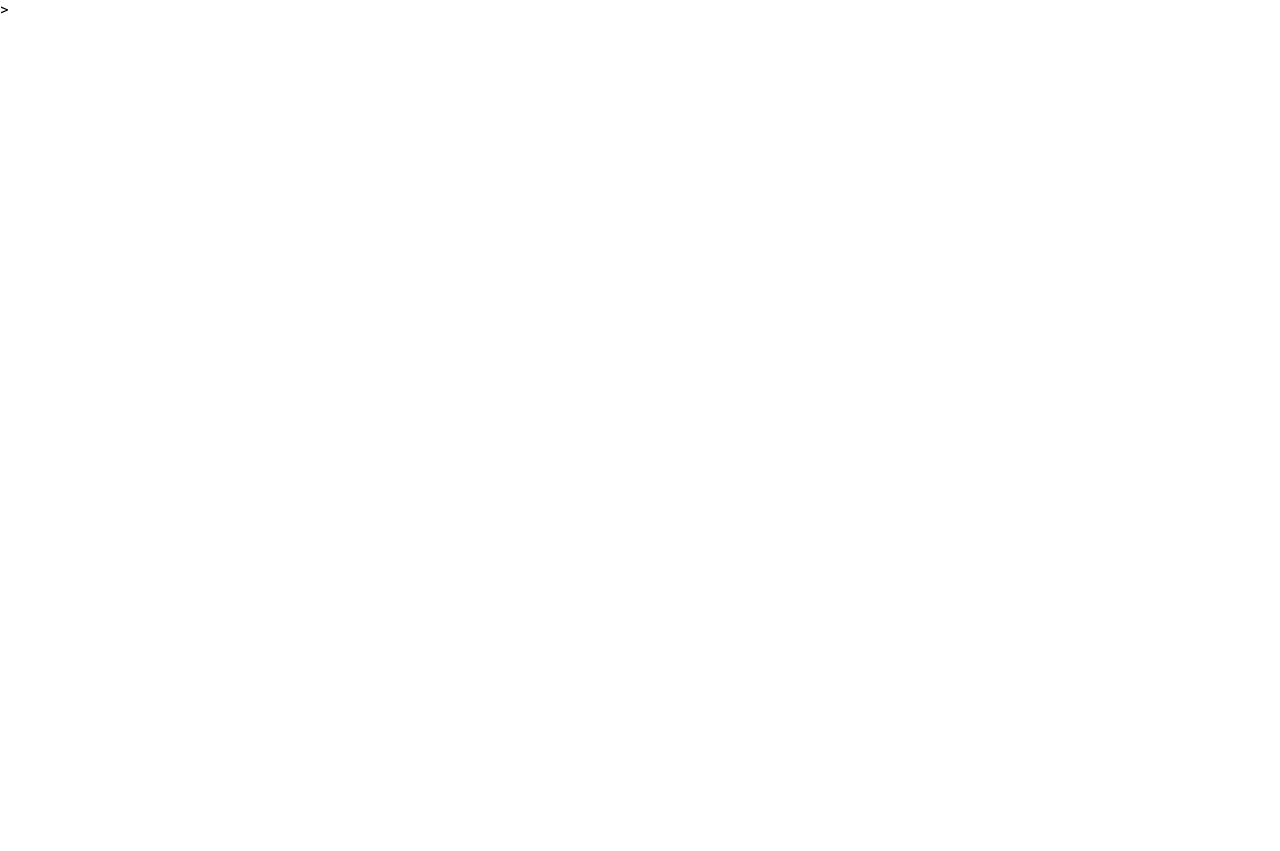
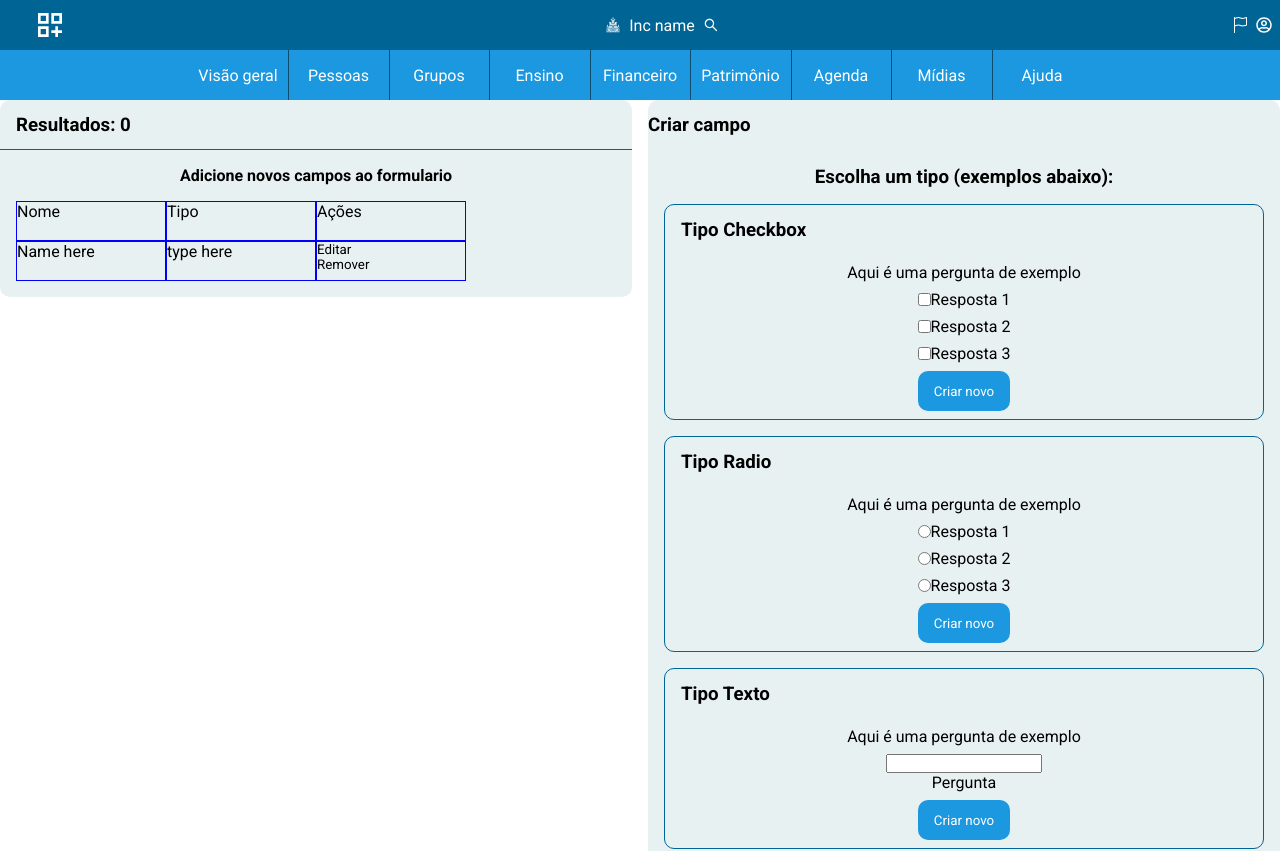
Before and after one commit to RICHARD77SS/dashboard, a React (Create React App) app: page /addfield in a window 1280 px wide. Before the commit this address had no page. Shown: the top 851 px of the page. Before the commit the page ends 800 px from the top, so only its background shows below. Built offline with nearby package versions, Linux system fonts and the light colour scheme.

Commit message:
Pagina para adicionar campos no formulario

```diff
--- a/public/index.html
+++ b/public/index.html
@@ -13,7 +13,6 @@
     <link rel="preconnect" href="https://fonts.googleapis.com">
     <link rel="preconnect" href="https://fonts.gstatic.com" crossorigin>
     <link href="https://fonts.googleapis.com/css2?family=Roboto:wght@300;400;700&display=swap" rel="stylesheet">
-    >
 
     <title>Dashboard</title>
   </head>
--- a/src/App.tsx
+++ b/src/App.tsx
@@ -13,6 +13,7 @@ import Overview from './Components/Overview';
 import TopBar from './Components/TopBar';
 import People from './Components/People';
 import AddPeople from './Components/AddPeople';
+import AdditionalField from './Components/AdditionalField';
 
 
 function App() {
@@ -29,6 +30,7 @@ function App() {
           <Route path='/' element={<Overview />}/>
           <Route path='/people' element={<People />}/>
           <Route path='/addpeople' element={<AddPeople />}/>
+          <Route path='/addfield' element={<AdditionalField />}/>
         </Route>
       </Routes>
     </ThemeProvider>
--- /dev/null
+++ b/src/Components/AdditionalField/index.tsx
@@ -0,0 +1,110 @@
+import Button from '../Button';
+import Input from '../Input';
+import { Container, Content, Field, Header, FieldContent, Table, Tr, Th, Td, AddField, FieldHeader, Box, BoxHeader, BoxContent, InputContainer, InputContainerB } from './styles';
+
+const AdditionalField = () => {
+  return (
+    <Container>
+      <Content>
+        <Field>
+          <Header>
+            <h3>Resultados: 0</h3>
+          </Header>
+          <FieldContent>
+            <h4>Adicione novos campos ao formulario</h4>
+            <Table>
+              <Tr>
+                <Th>Nome</Th>
+                <Th>Tipo</Th>
+                <Th>Ações</Th>
+              </Tr>
+              <Tr>
+                <Td>Name here</Td>
+                <Td>type here</Td>
+                <Td><Button>Editar</Button><Button>Remover</Button></Td>
+              </Tr>
+            </Table>
+          </FieldContent>
+        </Field>
+        <AddField>
+          <FieldHeader>
+            <h3>Criar campo</h3>
+          </FieldHeader>
+          <FieldContent>
+            <h3>Escolha um tipo (exemplos abaixo):</h3>
+            <Box>
+              <BoxHeader>
+                <h3>Tipo Checkbox</h3>
+              </BoxHeader>
+              <BoxContent>
+                <p>Aqui é uma pergunta de exemplo</p>
+                <InputContainer>
+                  <Input id='r1' type='checkbox' />
+                  <label htmlFor="r1">Resposta 1</label>
+                </InputContainer>
+                <InputContainer>
+                  <Input id='r2' type='checkbox' />
+                  <label htmlFor="r2">Resposta 2</label>
+                </InputContainer>
+                <InputContainer>
+                  <Input id='r3' type='checkbox' />
+                  <label htmlFor="r3">Resposta 3</label>
+                </InputContainer>
+                <Button>Criar novo</Button>
+              </BoxContent>
+            </Box>
+            <Box>
+              <BoxHeader>
+                <h3>Tipo Radio</h3>
+              </BoxHeader>
+              <BoxContent>
+                <p>Aqui é uma pergunta de exemplo</p>
+                <InputContainer>
+                  <Input id='p1' type='radio' />
+                  <label htmlFor="p1">Resposta 1</label>
+                </InputContainer>
+                <InputContainer>
+                  <Input id='p2' type='radio' />
+                  <label htmlFor="p2">Resposta 2</label>
+                </InputContainer>
+                <InputContainer>
+                  <Input id='p3' type='radio' />
+                  <label htmlFor="p3">Resposta 3</label>
+                </InputContainer>
+                <Button>Criar novo</Button>
+              </BoxContent>
+            </Box>
+            <Box>
+              <BoxHeader>
+                <h3>Tipo Texto</h3>
+              </BoxHeader>
+              <BoxContent>
+                <p>Aqui é uma pergunta de exemplo</p>
+                <InputContainerB>
+                  <Input id='text' type='text' />
+                  <label htmlFor="text">Pergunta</label>
+                </InputContainerB>
+                <Button>Criar novo</Button>
+              </BoxContent>
+            </Box>
+            <Box>
+              <BoxHeader>
+                <h3>Tipo Área de Texto</h3>
+              </BoxHeader>
+              <BoxContent>
+                <p>Aqui é uma pergunta de exemplo</p>
+                <InputContainerB>
+                  <textarea title="textarea" name="" id="" cols={30} rows={10}></textarea>
+                  <label htmlFor="text">Pergunta</label>
+                </InputContainerB>
+                <Button>Criar novo</Button>
+              </BoxContent>
+            </Box>
+          </FieldContent>
+        </AddField>
+      </Content>
+    </Container>
+  )
+}
+
+export default AdditionalField;
--- /dev/null
+++ b/src/Components/AdditionalField/styles.ts
@@ -0,0 +1,111 @@
+import styled from 'styled-components'
+
+export const Container = styled.div`
+  width: 100%;
+  height: 100%;
+  display: flex;
+  flex-direction: column;
+  align-items: center;
+`
+export const Content = styled.div`
+  width: 100%;
+  max-width: 1300px;
+  height: 100%;
+  display: flex;
+  align-items: start;
+  gap: 1rem;
+`
+export const Field = styled.div`
+  width: 50%;
+  height: auto;
+  display: flex;
+  align-items: center;
+  flex-direction: column;
+  border-radius: 10px;
+  background: ${Props => Props.theme.colors.bac};
+`
+export const Header = styled.div`
+  width: 100%;
+  height: 50px;
+  border-bottom: 1px solid ${Props => Props.theme.colors.sec};
+  display: flex;
+  align-items: center;
+  padding: 1rem;
+`
+export const FieldContent = styled.div`
+  width: 100%;
+  height: auto;
+  display: flex;
+  align-items: center;
+  flex-direction: column;
+  padding: 1rem;
+  gap: 1rem;
+`
+export const Table = styled.div`
+  width: 100%;
+`
+export const Tr = styled.div`
+  display: flex;
+  height: 40px;
+`
+export const Th = styled.div`
+  border: 1px solid blue;
+  width: 150px;
+`
+export const Td = styled.div`
+  border: 1px solid blue;
+  width: 150px;
+`
+export const AddField = styled.div`
+  width: 50%;
+  height: auto;
+  display: flex;
+  flex-direction: column;
+  align-items: center;
+  border-radius: 10px;
+  background: ${Props => Props.theme.colors.bac};
+`
+export const FieldHeader = styled.div`
+  width: 100%;
+  height: 50px;
+  display: flex;
+  align-items: center;
+`
+export const Box = styled.div`
+  width: 100%;
+  height: auto;
+  border-radius: 10px;
+  border: 1px solid ${Props => Props.theme.colors.sec};
+`
+export const BoxHeader = styled.div`
+  width: 100%;
+  height: 50px;
+  display: flex;
+  align-items: center;
+  padding: 1rem;
+`
+export const BoxContent = styled.div`
+  width: 100%;
+  height: auto;
+  display: flex;
+  align-items: center;
+  flex-direction: column;
+  gap: .5rem;
+  padding: .5rem;
+  button {
+    padding: 0 1rem;
+    height: 40px;
+    border-radius: 10px;
+    color: #fff;
+    background: ${Props=>Props.theme.colors.pri};
+  }
+`
+export const InputContainer = styled.div`
+  display: flex;
+  align-items:center;
+`
+export const InputContainerB = styled.div`
+  display: flex;
+  flex-direction: column;
+  align-items:center;
+`
```
